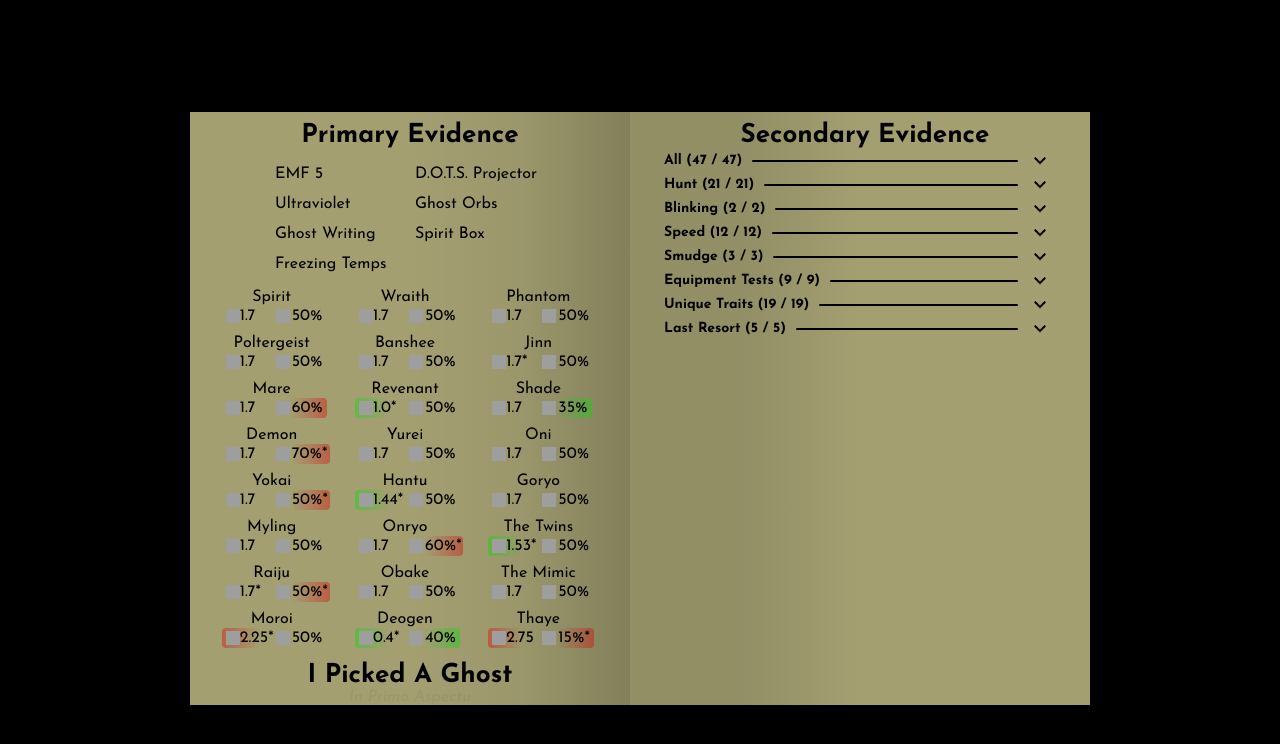
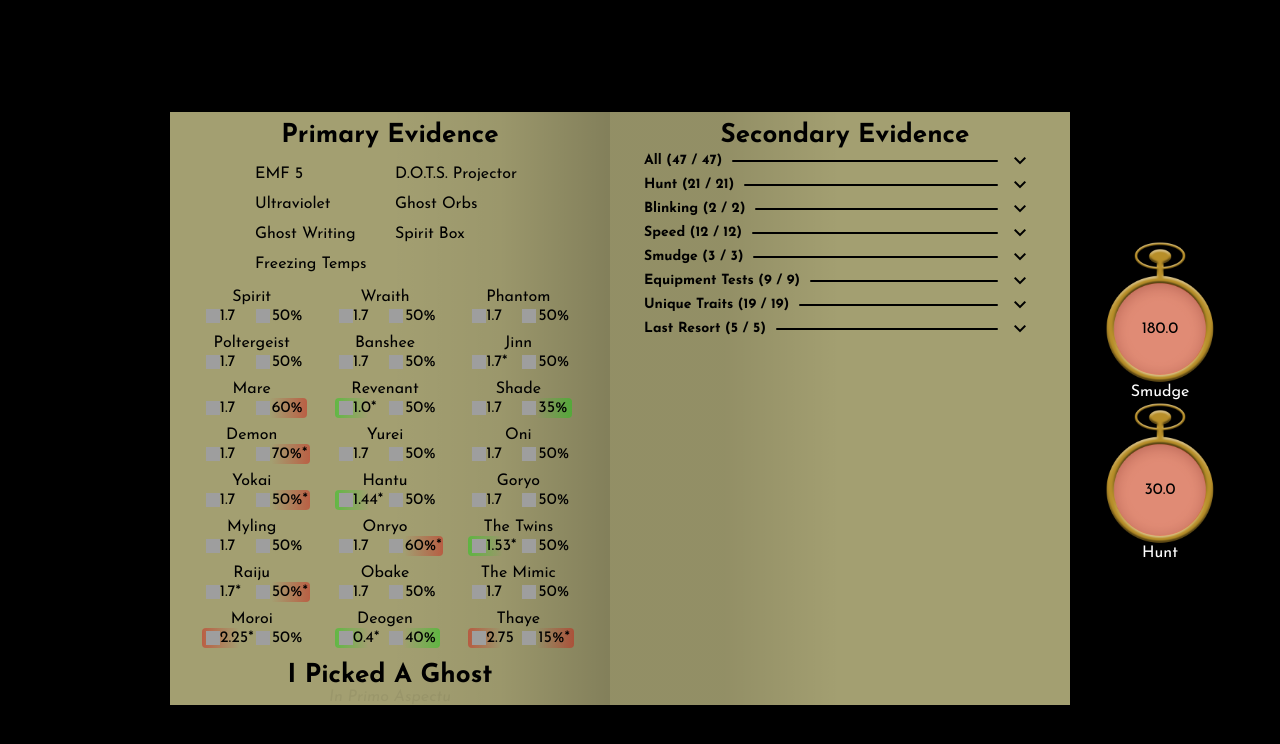
Before and after one commit to SamV522/IPA.Ghost, an Angular app: page / in a window 1280 px wide. Shown: the top 744 px of the page. Built offline with nearby package versions, Linux system fonts and the light colour scheme; grey boxes are pictures that could not be loaded.

Commit message:
* timers first iteration

```diff
--- a/src/app/app.component.css
+++ b/src/app/app.component.css
@@ -67,14 +67,15 @@ div.flex-row-container {
     display: flex;
     flex-direction: row;
     justify-content: center;
-    height: 100%
+    height: 100%;
+    width: 100%;
 }
 
 div.flex-column-container {
     display: flex;
     flex-direction: column;
-    flex-grow: 1;
     height: 100%;
+    min-width: 140px;
 }
 
 .primary-evidence {
--- a/src/app/app.component.html
+++ b/src/app/app.component.html
@@ -1,5 +1,8 @@
 <html>
   <body>
+    <div class="flex-row-container">
+      <div class="flex-column-container">
+      </div>
       <div class="flex-column-container">
         <div class="book-wrapper">
           <div class="book-tabs">
@@ -36,5 +39,9 @@
           </div>
         </div>
       </div>
+      <div class="flex-column-container">
+        <app-timers></app-timers>
+      </div>
+    </div>
   </body>
 </html>
--- a/src/app/app.module.ts
+++ b/src/app/app.module.ts
@@ -12,6 +12,8 @@ import { ExpansionPanelHeaderComponent } from './components/common/expansion/exp
 import { AccordionComponent } from './components/common/expansion/accordion/accordion.component';
 import { TooltipComponent } from './components/common/tooltip/tooltip.component';
 import { GhostFootstepComponent } from './components/ghost-footstep/ghost-footstep.component';
+import { TimersComponent } from './components/timers/timers.component';
+import { TimerComponent } from './components/common/timer/timer.component';
 
 @NgModule({
   declarations: [
@@ -22,7 +24,9 @@ import { GhostFootstepComponent } from './components/ghost-footstep/ghost-footst
     ExpansionPanelHeaderComponent,
     AccordionComponent,
     TooltipComponent,
-    GhostFootstepComponent
+    GhostFootstepComponent,
+    TimersComponent,
+    TimerComponent
   ],
   imports: [
     BrowserModule,
--- /dev/null
+++ b/src/app/components/common/timer/timer.component.css
@@ -0,0 +1,34 @@
+div.clock {
+    display: flex;
+    width: 180px;
+    height: 180px;
+    background-size: cover;
+    background-image: url('../../../../assets/img/pocketwatch.png');
+}
+
+div.face {
+    display: flex;
+    flex-grow: 1;
+    justify-content: center;
+    align-items: center;
+}
+
+.fill {
+    display: flex;
+    border-radius: 50%;
+    width: 51%;
+    height: 51%;
+    justify-content: center;
+    align-items: center;
+    cursor: pointer;
+    user-select: none;
+}
+
+.timer-title {
+    display: flex;
+    align-items: flex-start;
+    justify-content: center;
+    flex-grow: 1;
+    color: #fff;
+    margin-top: -35px;
+}
--- /dev/null
+++ b/src/app/components/common/timer/timer.component.html
@@ -0,0 +1,14 @@
+<div
+    (click)="restartTimer()"
+    class="clock">
+    <div class="face">
+        <div class="fill" [style.background]="getConicGradientBackground()">
+            {{ Time - timerService.getRemainingTime(Name) | number: '1.1' }}
+        </div>
+        <div class="needle">
+        </div>
+    </div>
+</div>
+<div class="timer-title">
+    {{Name}}
+</div>
--- /dev/null
+++ b/src/app/components/common/timer/timer.component.ts
@@ -0,0 +1,38 @@
+import { Component, Input } from '@angular/core';
+import { TimerService } from 'src/app/services/timer.service';
+
+@Component({
+  selector: 'app-timer',
+  templateUrl: './timer.component.html',
+  styleUrls: ['./timer.component.css']
+})
+export class TimerComponent {
+  @Input() Time!: number;
+  @Input() Name!: string;
+
+  constructor(public timerService: TimerService)
+  {
+
+  }
+
+  restartTimer() {
+    if (this.timerService.isRunning(this.Name))
+      this.timerService.stopTimer(this.Name)
+    else
+      this.timerService.startTimer(this.Time, this.Name, 0);
+  }
+
+  getConicGradientBackground(): string {
+    const remaining = this.timerService.getRemainingTime(this.Name);
+    const percentage = ((this.Time - remaining) / this.Time) * 100
+    console.log(percentage);
+
+    return `conic-gradient(
+      from 0deg,
+      rgba(255, 0, 0, 0.3) 0%,
+      rgba(255, 0, 0, 0.3) ${percentage}%,
+      rgba(0, 0, 0, 0) ${percentage}%,
+      rgba(0, 0, 0, 0) 100%
+    )`;
+  }
+}
--- /dev/null
+++ b/src/app/components/timers/timers.component.css
@@ -0,0 +1,5 @@
+div {
+    display: flex;
+    flex-direction: column;
+    justify-content: center;
+}
--- /dev/null
+++ b/src/app/components/timers/timers.component.html
@@ -0,0 +1,8 @@
+<div>
+    <app-timer [Time]="180" Name="Smudge">
+
+    </app-timer>
+    <app-timer [Time]="30" Name="Hunt">
+
+    </app-timer>
+</div>
--- /dev/null
+++ b/src/app/components/timers/timers.component.ts
@@ -0,0 +1,11 @@
+import { Component } from '@angular/core';
+
+@Component({
+  selector: 'app-timers',
+  templateUrl: './timers.component.html',
+  styleUrls: ['./timers.component.css'],
+  host: {style: 'display: flex; height: 100%'}
+})
+export class TimersComponent {
+
+}
--- a/src/app/services/timer.service.ts
+++ b/src/app/services/timer.service.ts
@@ -14,7 +14,7 @@ export class TimerService {
   constructor() { }
 
   getRemainingTime(id: string): number {
-    return this.remainingSeconds[id] ?? -1;
+    return this.remainingSeconds[id] ?? 0;
   }
 
   isRunning(id: string) {
@@ -46,7 +46,7 @@ export class TimerService {
     this.timers['footsteps'] = timer;
   }
 
-  startTimer(seconds: number, id: string, interval: number = 100, loopCount: number = 1, callbacks?: TimerEventCallbacks) {
+  startTimer(seconds: number, id: string, loopCount: number = 1, callbacks?: TimerEventCallbacks, interval: number = 100) {
     this.remainingSeconds[id] = seconds;
 
     const timer = setInterval(() => {
```
Also changed, not shown: src/assets/img/pocketwatch.png (added), 6 other files (tests, documents, lock files or other folders). Lines whose indentation alone changed are shown as unchanged.
